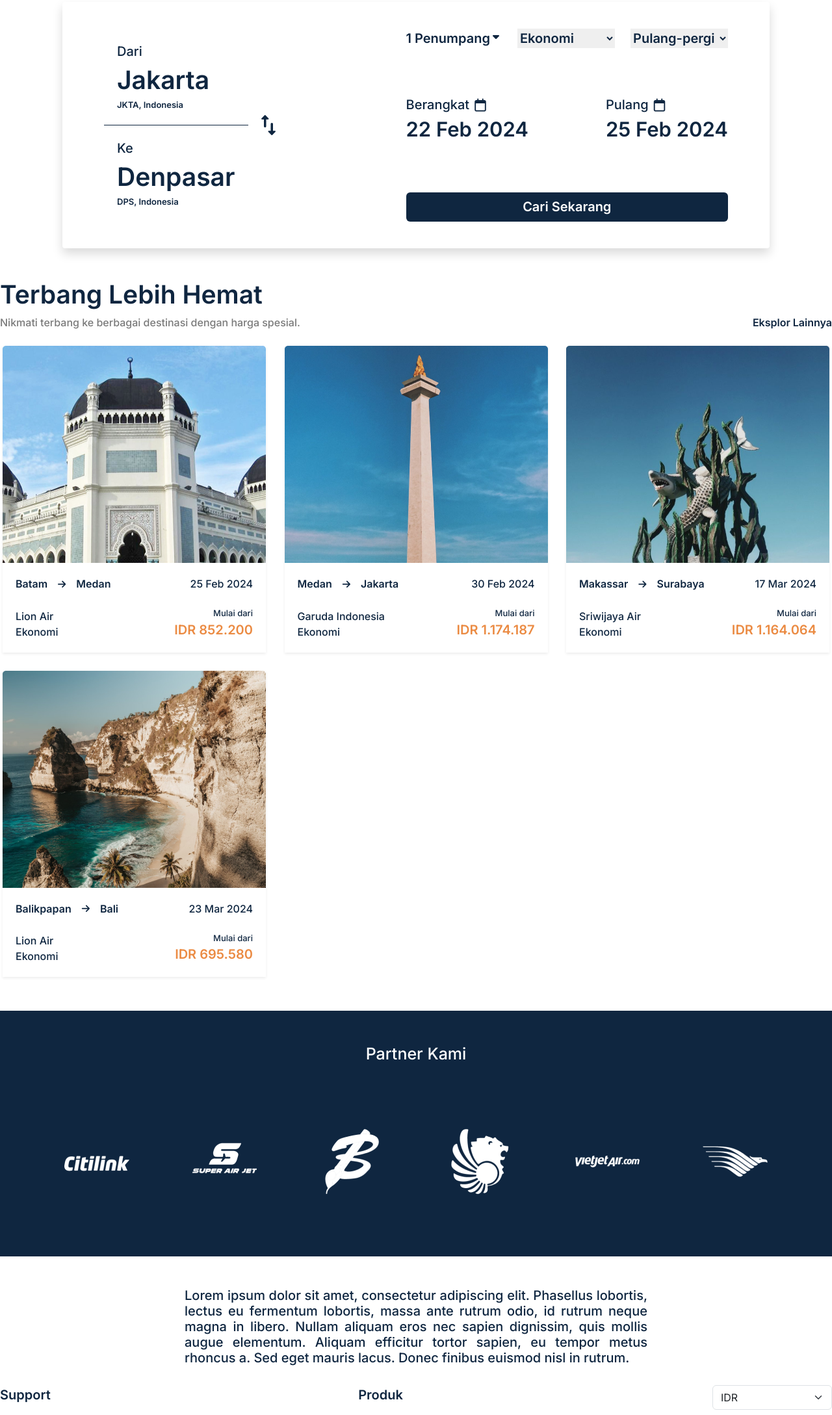
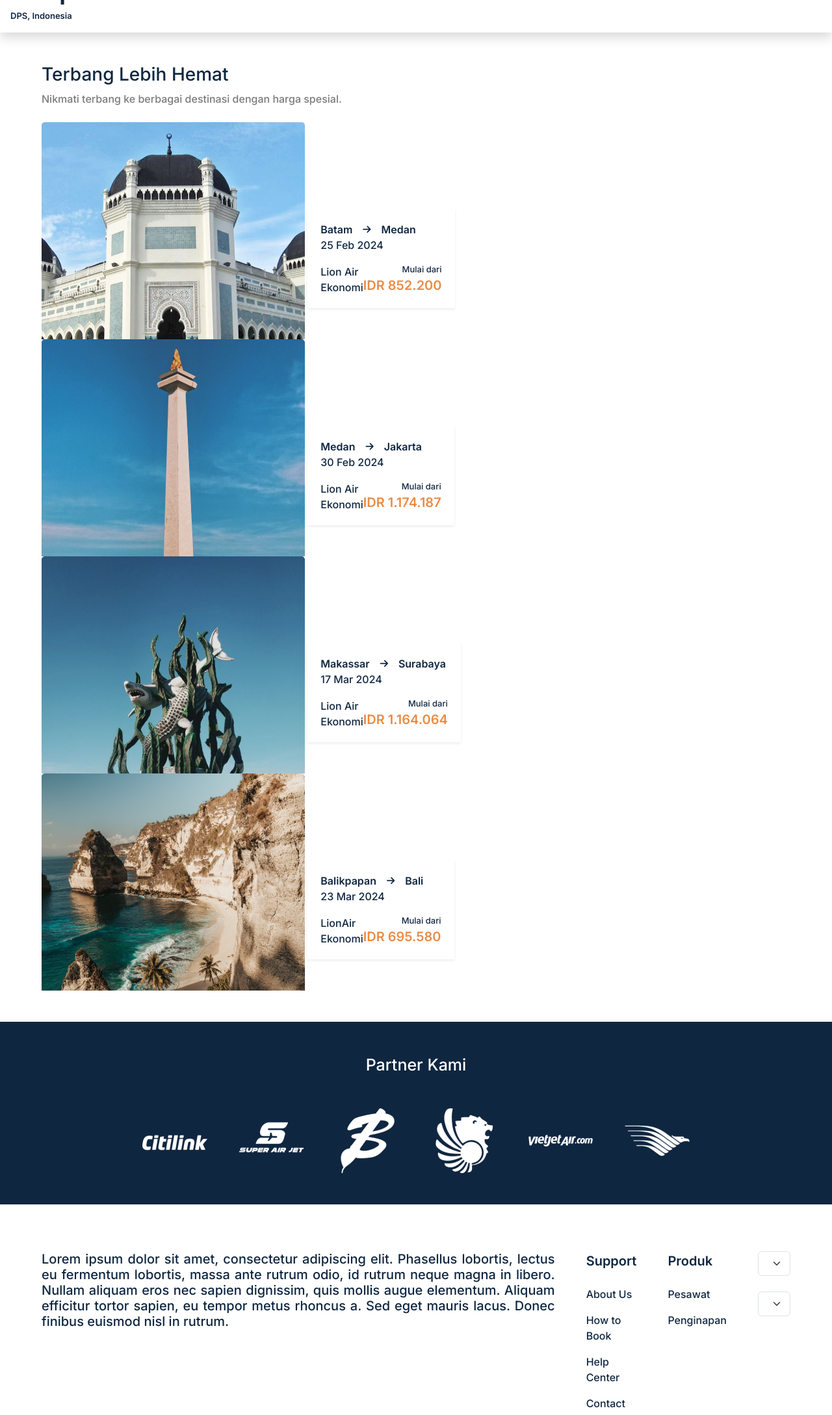
Before and after one commit to vincnx/TR-IMK, a plain HTML site: page pesawat.html in a window 1280 px wide. Shown: the part 623-2800 px from the top of the page at 65% size. Drawn offline with nearby package versions, Linux system fonts and the light colour scheme.

Commit message:
fix pesawat.html to responsive

```diff
--- a/pesawat.html
+++ b/pesawat.html
@@ -12,31 +12,37 @@
     <link rel="stylesheet" href="/style/style.css">
 </head>
 <body>
+   <!-- navbar n image -->
+   <div class="m-5pc pt-2 position-relative image-top" style="background-image: url(/image/pesawat.png); background-size: cover; background-position: center;">
         <!-- navbar -->
-    <nav class="navbar m-140px my-3">
+        <nav class="navbar ms-3 me-3">
             <a href="index.html" id="logo" class="text-decoration-none">TICKET.</a>
-        <div class="d-flex justify-content-between" id="nav-items">
+            <div class="justify-content-between gap-4 w-25 navbar-items">
                 <a href="pesawat.html" class="text-decoration-none font-dark-blue active">Pesawat</a>
                 <a href="penginapan.html" class="text-decoration-none font-dark-blue hover-blue">Penginapan</a>
             </div>
-        <div class="d-flex justify-content-between align-items-center" id="masuk-daftar">
+            <div class="justify-content-between align-items-center gap-4 navbar-items">
                 <p>Masuk</p>
-            <div id="daftar">
+                <div id="daftar" >
                     <p class="mb-0 font-white">daftar</p>
                 </div>
             </div>
+            <div class="navbar-dropdown">
+                <p><i class="fa-solid fa-bars fa-lg"></i></p>
+            </div>
         </nav>
-    <!-- jumbotron -->
-    <img src="/image/pesawat.png" alt="" class="position-absolute top-0 start-0 end-0 m-auto z-n2 rounded-1 img-fluid">
-    <h1 id="head2">Mulai Perjalanan <br> Anda</h1>
+        <h1 id="head-pesawat" class="position-absolute font-dark-blue" >Mulai Perjalanan <br> Anda</h1>
+        <img src="/image/index1.png" alt="" style="visibility: hidden;" class="img-fluid" >
+    </div>
 
-    <div id="card-plane-desc" class="shadow rounded-1" style="width: 1088px; margin:auto; margin-top: 206px">
-        <div class="d-flex justify-content-between">
-
+    <!-- card pesan pesawat -->
+    <div class="gap-3 shadow position-relative card-plane-2">
+        <!-- left -->
         <div class="d-inline-flex align-items-center">
-                <div class="d-inline-flex flex-column">
+            <!-- alamat -->
+            <div class="d-inline-flex flex-column alamat">
                 <!-- asal -->
-                    <div class="d-inline-flex flex-column p-20px">
+                <div class="d-inline-flex flex-column p-3">
                     <p class="font-20">Dari</p>
                     <div id="asal">
                         <span class="input font-39 semi-bold" role="textbox" contenteditable>Jakarta</span>
@@ -45,7 +51,7 @@
                 </div>
                 <div class="line"></div>
                 <!-- tujuan -->
-                    <div class="d-inline-flex flex-column p-20px">
+                <div class="d-inline-flex flex-column p-3">
                     <p class="font-20">Ke</p>
                     <div id="tujuan">
                         <span class="input font-39 semi-bold" role="textbox" contenteditable>Denpasar</span>
@@ -54,30 +60,25 @@
                 </div>
             </div>
             <!-- switch icon -->
-                <div class="p-20px">
-                    <svg xmlns="http://www.w3.org/2000/svg" width="22" height="31" viewBox="0 0 22 31" fill="none">
-                        <path d="M17.9823 24.3458V13.745C17.9823 12.7749 17.196 11.9811 16.235 11.9811C15.274 11.9811 14.4877 12.7749 14.4877 13.745V24.3458H11.3601C10.5738 24.3458 10.1894 25.2983 10.7485 25.8451L15.6235 30.7486C15.9729 31.0838 16.5146 31.0838 16.864 30.7486L21.739 25.8451C22.2981 25.2983 21.8962 24.3458 21.1274 24.3458H17.9823ZM5.13971 0.251403L0.264775 5.17259C-0.294358 5.71939 0.0900455 6.67188 0.876326 6.67188H4.00397V17.2727C4.00397 18.2428 4.79025 19.0366 5.75126 19.0366C6.71227 19.0366 7.49855 18.2428 7.49855 17.2727V6.67188H10.6262C11.4125 6.67188 11.7969 5.71939 11.2378 5.17259L6.36282 0.251403C6.19929 0.0902267 5.97981 0 5.75126 0C5.52272 0 5.30324 0.0902267 5.13971 0.251403Z" fill="#0F2640"/>
-                    </svg>
-                </div>
+            <p><i class="fa-solid fa-right-left fa-rotate-90 fa-lg p-20px"></i></p>
         </div>
 
-            <div class="d-flex flex-column justify-content-between">
+        <!-- right -->
+        <div class="d-inline-flex flex-column justify-content-between">
             <!-- atas -->
-                <div class="d-flex gap-4">
+            <div class="d-flex gap-2 justify-content-between">
 
                 <div class="d-flex">
                     <p class="font-20 semi-bold">1 Penumpang</p>
-                        <p>
-                            <i class="fa-solid fa-caret-down p-1"></i>
-                        </p>
+                    <p><i class="fa-solid fa-caret-down p-1"></i></p>
                 </div>
-                    <select name="language" id="language" class="border-0 font-20 semi-bold">
+                <select name="language" id="class" class="border-0 font-20 semi-bold" style="width: 25%;">
                     <option value="ekonomi" class="font-20" selected>Ekonomi</option>
                     <option value="premium-ekonomi" class="font-20">Premium Ekonomi</option>
                     <option value="bisnis" class="font-20">Bisnis</option>
                     <option value="first-class" class="font-20">First Class</option>
                 </select>
-                    <select name="language" id="language" class="border-0 font-20 semi-bold">
+                <select name="language" id="type" class="border-0 font-20 semi-bold" style="width: 33%;">
                     <option value="pulang-pergi" class="font-20" selected>Pulang-pergi</option>
                     <option value="sekali-jalan" class="font-20">Sekali jalan</option>
                 </select>
@@ -101,27 +102,27 @@
             </div>
             <!-- bawah -->
             <div class="bg-dark-blue d-flex justify-content-center align-items-center rounded" id="button">
-                    <p class="font-white font-20 med semi-bold">Cari Sekarang</p>
+                <a href="list-pesawat.html" class="font-white font-20 semi-bold hover-to-none button">Cari sekarang</a>
             </div>
         </div>
 
     </div>
-    </div>
 
-    <div class="m-120px mt-5">
+    <div class="m-5pc mt-5 plane-discount">
         <!-- header -->
-        <h3 class="semi-bold font-39">Terbang Lebih Hemat</h3>
-        <div class="d-flex justify-content-between">
-            <p class="font-dark-gray">Nikmati terbang ke berbagai destinasi dengan harga spesial.</p>
-            <p class="semi-bold">Eksplor Lainnya</p>
+        <h3 id="head-3">Terbang Lebih Hemat</h3>
+        <div class="plane-discount-desc">
+            <p class="font-dark-gray" id="paragraph">Nikmati terbang ke berbagai destinasi dengan harga spesial.</p>
         </div>
         <!-- card -->
-        <div class="d-flex flex-wrap justify-content-between align-items-center">
-            <div class="d-flex flex-column shadow-sm m-1 mt-4">
-                <img src="/image/medan.png" alt="">
+        <div class="justify-content-between mt-4 gap-3 card-list">
+            <!-- card 1 -->
+            <div class="plane-discount-card flex-grow-1 flex-shrink-1" id="card-1">
+                <!-- image -->
+                <img src="/image/medan.png" alt="" class="img-fluid">
                 <!-- desc -->
-                <div class="p-20px d-inline-flex flex-column justify-content-between border-bottom-1">
-                    <div class="d-flex justify-content-between">
+                <div class="p-20px d-inline-flex flex-column justify-content-between border-bottom-1 shadow-sm">
+                    <div class="tujuan-bulan">
                         <div class="d-inline-flex gap-3 align-items-center">
                             <p class="semi-bold">Batam</p>
                             <p><i class="fa-solid fa-arrow-right fa-sm"></i></p>
@@ -130,7 +131,7 @@
                         <p>25 Feb 2024</p>
                     </div>
 
-                    <div class="d-flex justify-content-between align-items-end mt-4">
+                    <div class="d-flex justify-content-between align-items-end mt-3">
                         <div class="d-inline-flex flex-column">
                             <p>Lion Air</p>
                             <p>Ekonomi</p>
@@ -143,11 +144,13 @@
                 </div>
             </div>
 
-            <div class="d-flex flex-column shadow-sm m-1 mt-4">
-                <img src="/image/jakarta.png" alt="">
+            <!-- card 2 -->
+            <div class="plane-discount-card flex-grow-1 flex-shrink-1" id="card-2">
+                <!-- image -->
+                <img src="/image/jakarta.png" alt="" class="img-fluid">
                 <!-- desc -->
-                <div class="p-20px d-inline-flex flex-column justify-content-between border-bottom-1">
-                    <div class="d-flex justify-content-between">
+                <div class="p-20px d-inline-flex flex-column justify-content-between border-bottom-1 shadow-sm">
+                    <div class="tujuan-bulan">
                         <div class="d-inline-flex gap-3 align-items-center">
                             <p class="semi-bold">Medan</p>
                             <p><i class="fa-solid fa-arrow-right fa-sm"></i></p>
@@ -156,9 +159,9 @@
                         <p>30 Feb 2024</p>
                     </div>
 
-                    <div class="d-flex justify-content-between align-items-end mt-4">
+                    <div class="d-flex justify-content-between align-items-end mt-3">
                         <div class="d-inline-flex flex-column">
-                            <p>Garuda Indonesia</p>
+                            <p>Lion Air</p>
                             <p>Ekonomi</p>
                         </div>
                         <div class="d-inline-flex flex-column align-items-end">
@@ -169,11 +172,13 @@
                 </div>
             </div>
 
-            <div class="d-flex flex-column shadow-sm m-1 mt-4">
-                <img src="/image/surabaya.png" alt="">
+            <!-- card 3 -->
+            <div class="plane-discount-card flex-grow-1 flex-shrink-1" id="card-3">
+                <!-- image -->
+                <img src="/image/surabaya.png" alt="" class="img-fluid">
                 <!-- desc -->
-                <div class="p-20px d-inline-flex flex-column justify-content-between border-bottom-1">
-                    <div class="d-flex justify-content-between">
+                <div class="p-20px d-inline-flex flex-column justify-content-between border-bottom-1 shadow-sm">
+                    <div class="tujuan-bulan">
                         <div class="d-inline-flex gap-3 align-items-center">
                             <p class="semi-bold">Makassar</p>
                             <p><i class="fa-solid fa-arrow-right fa-sm"></i></p>
@@ -182,9 +187,9 @@
                         <p>17 Mar 2024</p>
                     </div>
 
-                    <div class="d-flex justify-content-between align-items-end mt-4">
+                    <div class="d-flex justify-content-between align-items-end mt-3">
                         <div class="d-inline-flex flex-column">
-                            <p>Sriwijaya Air</p>
+                            <p>Lion Air</p>
                             <p>Ekonomi</p>
                         </div>
                         <div class="d-inline-flex flex-column align-items-end">
@@ -195,11 +200,13 @@
                 </div>
             </div>
 
-            <div class="d-flex flex-column shadow-sm m-1 mt-4">
-                <img src="/image/bali.png" alt="">
+            <!-- card 4 -->
+            <div class="plane-discount-card flex-grow-1 flex-shrink-1" id="card-4">
+                <!-- image -->
+                <img src="/image/bali.png" alt="" class="img-fluid">
                 <!-- desc -->
-                <div class="p-20px d-inline-flex flex-column justify-content-between border-bottom-1">
-                    <div class="d-flex justify-content-between">
+                <div class="p-20px d-inline-flex flex-column justify-content-between border-bottom-1 shadow-sm">
+                    <div class="tujuan-bulan">
                         <div class="d-inline-flex gap-3 align-items-center">
                             <p class="semi-bold">Balikpapan</p>
                             <p><i class="fa-solid fa-arrow-right fa-sm"></i></p>
@@ -208,9 +215,9 @@
                         <p>23 Mar 2024</p>
                     </div>
 
-                    <div class="d-flex justify-content-between align-items-end mt-4">
+                    <div class="d-flex justify-content-between align-items-end mt-3">
                         <div class="d-inline-flex flex-column">
-                            <p>Lion Air</p>
+                            <p>LionAir</p>
                             <p>Ekonomi</p>
                         </div>
                         <div class="d-inline-flex flex-column align-items-end">
@@ -221,52 +228,48 @@
                 </div>
             </div>
         </div>
-
     </div>
 
-    <div class="mt-5 bg-dark-blue d-flex flex-column justify-content-center align-items-center gap-5 pt-5 pb-5">
+    <div class="mt-5 bg-dark-blue d-flex flex-column justify-content-center align-items-center gap-5 pt-5 pb-5" id="sponsor">
         <p class="font-white font-25">Partner Kami</p>
-        <div class="d-flex flex-wrap justify-content-evenly">
-            <img src="/image/citilink.png" class="img-white p-5">
-            <img src="/image/super-air.png" class="img-white p-5">
-            <img src="/image/batik.png" class="img-white p-5">
-            <img src="/image/lion.png" class="img-white p-5">
-            <img src="/image/viet-jet.png" class="img-white p-5">
-            <img src="/image/garuda.png" class="img-white p-5">
+        <div class="d-flex flex-wrap justify-content-evenly gap-5 m-5pc">
+            <img src="/image/citilink.png" class="img-white">
+            <img src="/image/super-air.png" class="img-white">
+            <img src="/image/batik.png" class="img-white">
+            <img src="/image/lion.png" class="img-white">
+            <img src="/image/viet-jet.png" class="img-white">
+            <img src="/image/garuda.png" class="img-white">
         </div>
     </div>
 
     <!-- footer -->
-
-    <div class="m-120px mt-5">
-        <div class="footer-group">
-            <div class="d-flex align-items-center mb-4" id="footer-p">
-                <p class="font-20" style="max-width: 712px; text-align: justify; line-height:normal;">Lorem ipsum dolor sit amet, consectetur adipiscing elit. Phasellus lobortis, lectus eu fermentum lobortis, massa ante rutrum odio, id rutrum neque magna in libero. Nullam aliquam eros nec sapien dignissim, quis mollis augue elementum. Aliquam efficitur tortor sapien, eu tempor metus rhoncus a. Sed eget mauris lacus. Donec finibus euismod nisl in rutrum.</p>
+    <div class="mt-5 pt-4 footer">
+        <div class="m-5pc d-flex flex-column">
+            <!-- footer-top -->
+            <div class="d-flex justify-content-between mb-5 gap-5">
+                <!-- paragraph -->
+                <div id="paragraph">
+                    <p class="font-20" style="text-align: justify; line-height:normal;">Lorem ipsum dolor sit amet, consectetur adipiscing elit. Phasellus lobortis, lectus eu fermentum lobortis, massa ante rutrum odio, id rutrum neque magna in libero. Nullam aliquam eros nec sapien dignissim, quis mollis augue elementum. Aliquam efficitur tortor sapien, eu tempor metus rhoncus a. Sed eget mauris lacus. Donec finibus euismod nisl in rutrum.</p>
                 </div>
-
-            <div class="d-flex flex-grow-1 gap-5 footer-right">
-                <div class="d-flex flex-column gap-4 align-items-center mb-4" id="footer-about">
-                    <div>
-                        <p class="font-20 semi-bold mb-4">Support</p>
-                        <div class="d-flex flex-column gap-2">
+                <!-- support -->
+                <div class="d-flex flex-column gap-4">
+                    <p class="font-20 semi-bold">Support</p>
+                    <div class="d-flex flex-column gap-3">
                         <p>About Us</p>
                         <p>How to Book</p>
                         <p>Help Center</p>
                         <p>Contact Us</p>
                     </div>
                 </div>
-                </div>
-
-                <div class="d-flex flex-column align-items-center">
+                <!-- produk -->
                 <div>
                     <p class="font-20 semi-bold mb-4">Produk</p>
-                        <div class="d-flex flex-column gap-2">
+                    <div class="d-flex flex-column gap-3">
                         <p>Pesawat</p>
                         <p>Penginapan</p>
                     </div>
                 </div>
-                </div>
-
+                <!-- dropdown -->
                 <div class="d-flex flex-column gap-4">
                     <select class="form-select" aria-label="Default select example">
                         <option selected>IDR</option>
@@ -280,10 +283,11 @@
                       </select>
                 </div>
             </div>
-        </div>
+            <!-- line -->
             <div class="line"></div>
-        <div class="mt-3 mb-3 d-flex justify-content-between">
-            <h3 id="logo">TICKET.</h3>
+            <!-- logo -->
+            <div class="mt-3 mb-3 d-flex justify-content-between align-items-center">
+                <h5 id="logo">TICKET.</h5>
 
                 <div class="d-flex gap-5">
                     <p><i class="fa-brands fa-facebook fa-xl"></i></p>
@@ -293,4 +297,5 @@
                 </div>
             </div>
         </div>
+    </div>
 </body>
```
Lines whose indentation alone changed are shown as unchanged.
